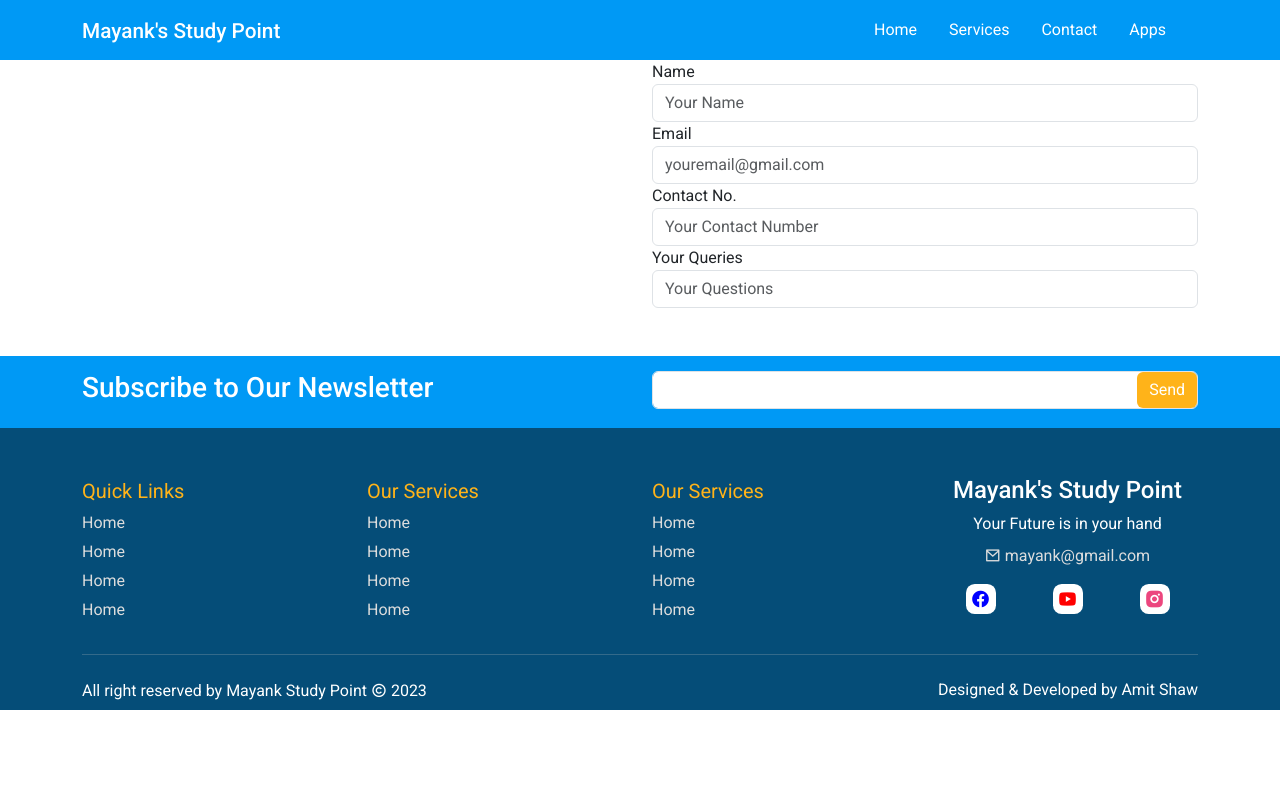
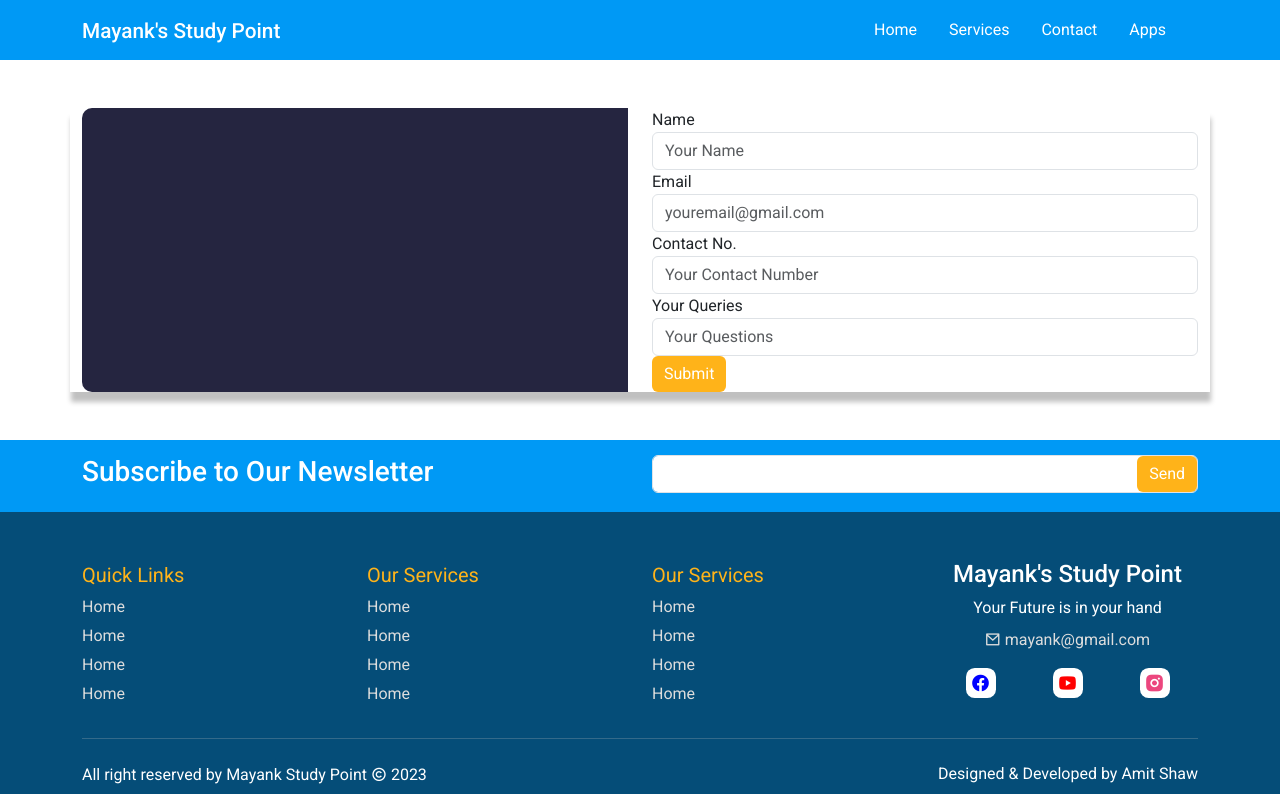
Before and after one commit to AmitShawGit/Mayank_Study_Point_MERN, a React (Create React App) app: page /contact in a window 1280 px wide. Built offline with nearby package versions, Linux system fonts and the light colour scheme.

Commit message:
form design o progress

```diff
--- a/src/pages/contact/Contact.jsx
+++ b/src/pages/contact/Contact.jsx
@@ -1,14 +1,15 @@
 import React from 'react'
 import ContentWrapper from '../../components/wrapper/ContentWrapper'
 import Form from './Form'
+import FormDesign from './FormDesign'
 import { Col, Row } from 'react-bootstrap'
 const Contact = () => {
 
     return (
         <div>
             <ContentWrapper>
-                <Row>
-                    <Col></Col>
+                <Row className='mt-5 formBackground'>
+                    <Col><FormDesign /></Col>
                     <Col><Form /></Col>
                 </Row>
 
--- a/src/pages/contact/Form.jsx
+++ b/src/pages/contact/Form.jsx
@@ -27,13 +27,16 @@ const Form = () => {
             type: "text",
         },
     ]
-  return (
-    <div>
-      {inputElement.map((item, index) => {
+    return (
+        <>
+            <form action='/formSubmit'>
+                {inputElement.map((item, index) => {
                     return <Input key={index} placeholder={item.placeholder} label={item.label} {...item} />
                 })}
-    </div>
-  )
+                <button className='btn btn-primary'>Submit</button>
+            </form>
+        </>
+    )
 }
 
 export default Form
--- /dev/null
+++ b/src/pages/contact/FormDesign.jsx
@@ -0,0 +1,13 @@
+import React from 'react'
+import './style.scss'
+const FormDesign = () => {
+  return (
+    <>
+      <div className="bgForm">
+
+      </div>
+    </>
+  )
+}
+
+export default FormDesign
--- a/src/pages/contact/style.scss
+++ b/src/pages/contact/style.scss
@@ -1 +1,12 @@
-@import '../../mixins.scss'
+@import '../../mixins.scss';
+
+.formBackground{
+    box-shadow: 1px 10px 5px silver;
+}
+/*Side Form Design*/
+.bgForm{
+    background: #252540;
+    width: 100%;
+    height: 100%;
+    border-radius: 10px 0px 0px 10px;
+}
```
